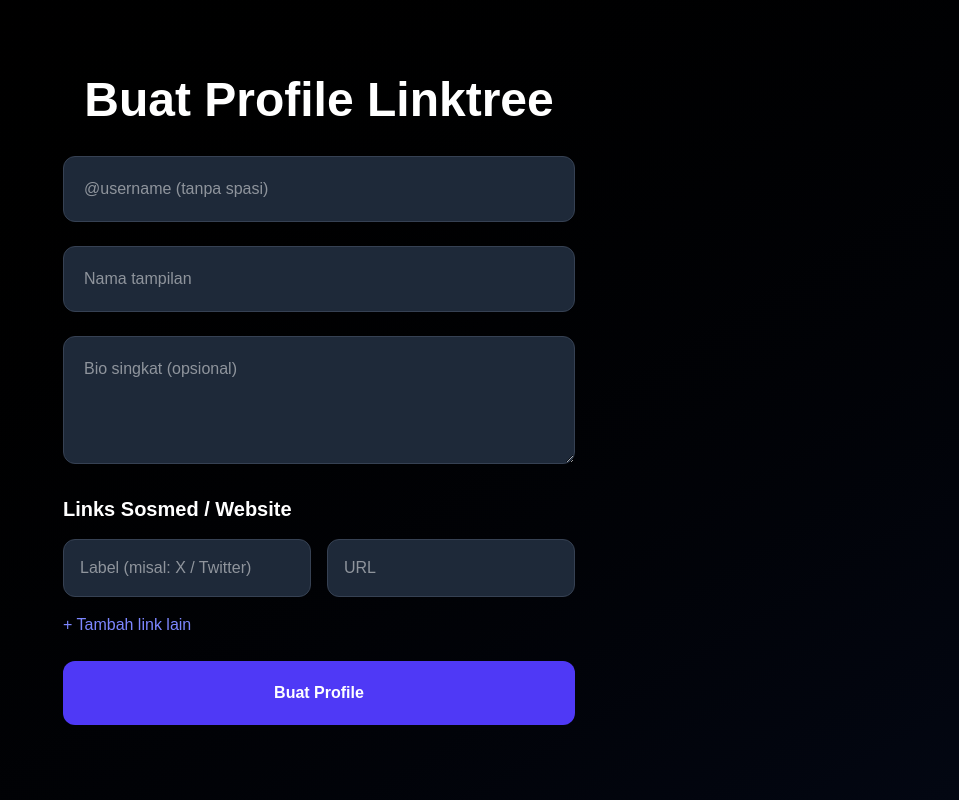
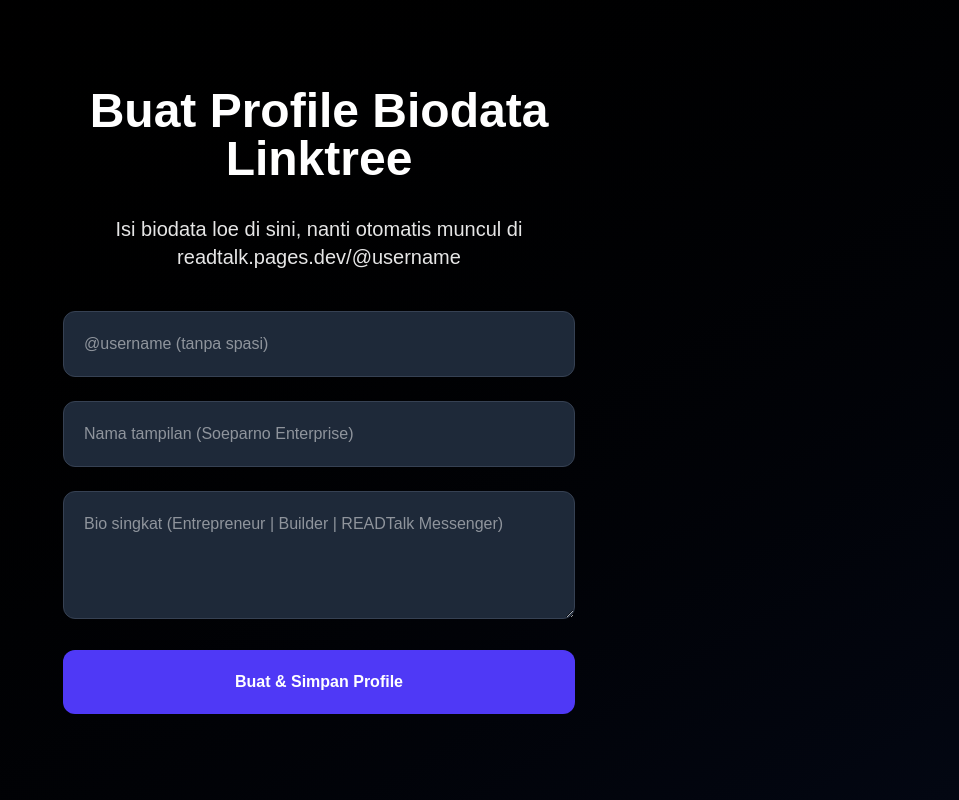
Before and after one commit to soeparnocorp/profile, a Next.js app: page / in a window 1280 px wide. Shown: the whole page, without its empty margins (321-1280 px from the left). Built offline with nearby package versions, Linux system fonts and the light colour scheme.

Commit message:
page.tsx

```diff
--- a/src/app/page.tsx
+++ b/src/app/page.tsx
@@ -1,116 +1,76 @@
-// src/app/page.tsx
-"use client";
+// src/app/page.tsx //
+import { redirect } from 'next/navigation';
 
-import { useState } from 'react';
+export default function CreateProfilePage() {
+  async function createProfile(formData: FormData) {
+    'use server';
 
-export default function CreateProfile() {
-  const [username, setUsername] = useState('');
-  const [name, setName] = useState('');
-  const [bio, setBio] = useState('');
-  const [links, setLinks] = useState([{ label: '', url: '' }]);
-  const [status, setStatus] = useState('');
+    const username = (formData.get('username') as string)?.trim().toLowerCase().replace(/^@/, '');
+    const name = formData.get('name') as string;
+    const bio = formData.get('bio') as string || '';
+    // Tambah links kalau mau, misal dari form array atau JSON string
 
-  const addLink = () => setLinks([...links, { label: '', url: '' }]);
-
-  const handleSubmit = async (e) => {
-    e.preventDefault();
-    const cleanUsername = username.trim().toLowerCase().replace(/^@/, '');
-
-    if (!cleanUsername || !name) {
-      setStatus('Username dan nama wajib diisi!');
-      return;
+    if (!username || !name) {
+      throw new Error('Username dan nama wajib diisi!');
     }
 
     try {
-      const res = await fetch('/api/profile', {
-        method: 'POST',
-        headers: { 'Content-Type': 'application/json' },
-        body: JSON.stringify({
-          username: cleanUsername,
-          name,
-          bio,
-          links,
-        }),
+      // Simpan ke D1 (PROFILE_DB) - pastikan table profiles sudah dibuat di dashboard D1
+      await env.PROFILE_DB.prepare(
+        'INSERT OR REPLACE INTO profiles (username, name, bio, updated_at) VALUES (?, ?, ?, CURRENT_TIMESTAMP)'
+      )
+        .bind(username, name, bio)
+        .run();
+
+      // Cache di KV (PROFILE_KV)
+      await env.PROFILE_KV.put(`profile:${username}`, JSON.stringify({ name, bio }), {
+        expirationTtl: 86400 * 7, // 1 minggu
       });
 
-      if (res.ok) {
-        setStatus(`Sukses! Profile @${cleanUsername} dibuat. Buka: https://readtalk.pages.dev/@${cleanUsername}`);
-      } else {
-        setStatus('Gagal menyimpan profile.');
-      }
-    } catch {
-      setStatus('Error koneksi.');
+      // Redirect ke Astro profile page setelah sukses
+      redirect(`https://readtalk.pages.dev/@${username}`);
+    } catch (err) {
+      console.error('Error simpan profile:', err);
+      throw new Error('Gagal simpan profile. Coba lagi!');
     }
-  };
+  }
 
   return (
-    <main className="min-h-screen bg-gradient-to-br from-black to-gray-950 text-white flex items-center justify-center px-6 py-12">
+    <main className="min-h-screen bg-gradient-to-br from-black to-gray-950 text-white flex flex-col items-center justify-center px-6 py-12">
       <div className="max-w-lg w-full">
-        <h1 className="text-5xl font-bold mb-8 text-center">Buat Profile Linktree</h1>
-        <form onSubmit={handleSubmit} className="space-y-6">
+        <h1 className="text-5xl font-bold mb-8 text-center">Buat Profile Biodata Linktree</h1>
+        <p className="text-xl mb-10 text-center opacity-90">
+          Isi biodata loe di sini, nanti otomatis muncul di readtalk.pages.dev/@username
+        </p>
+
+        <form action={createProfile} className="space-y-6">
           <input
-            value={username}
-            onChange={(e) => setUsername(e.target.value)}
+            name="username"
             placeholder="@username (tanpa spasi)"
             required
-            className="w-full p-5 bg-gray-800 border border-gray-700 rounded-xl focus:border-indigo-500"
+            pattern="[a-zA-Z0-9_]+"
+            title="Hanya huruf, angka, underscore"
+            className="w-full p-5 bg-gray-800 border border-gray-700 rounded-xl focus:border-indigo-500 focus:outline-none"
           />
           <input
-            value={name}
-            onChange={(e) => setName(e.target.value)}
-            placeholder="Nama tampilan"
+            name="name"
+            placeholder="Nama tampilan (Soeparno Enterprise)"
             required
-            className="w-full p-5 bg-gray-800 border border-gray-700 rounded-xl"
+            className="w-full p-5 bg-gray-800 border border-gray-700 rounded-xl focus:border-indigo-500 focus:outline-none"
           />
           <textarea
-            value={bio}
-            onChange={(e) => setBio(e.target.value)}
-            placeholder="Bio singkat (opsional)"
-            className="w-full p-5 bg-gray-800 border border-gray-700 rounded-xl h-32"
+            name="bio"
+            placeholder="Bio singkat (Entrepreneur | Builder | READTalk Messenger)"
+            className="w-full p-5 bg-gray-800 border border-gray-700 rounded-xl h-32 focus:border-indigo-500 focus:outline-none"
           />
-
-          {/* Links dinamis */}
-          <div className="space-y-4">
-            <h3 className="text-xl font-semibold">Links Sosmed / Website</h3>
-            {links.map((link, index) => (
-              <div key={index} className="flex gap-4">
-                <input
-                  value={link.label}
-                  onChange={(e) => {
-                    const newLinks = [...links];
-                    newLinks[index].label = e.target.value;
-                    setLinks(newLinks);
-                  }}
-                  placeholder="Label (misal: X / Twitter)"
-                  className="flex-1 p-4 bg-gray-800 border border-gray-700 rounded-xl"
-                />
-                <input
-                  value={link.url}
-                  onChange={(e) => {
-                    const newLinks = [...links];
-                    newLinks[index].url = e.target.value;
-                    setLinks(newLinks);
-                  }}
-                  placeholder="URL"
-                  className="flex-1 p-4 bg-gray-800 border border-gray-700 rounded-xl"
-                />
-              </div>
-            ))}
-            <button
-              type="button"
-              onClick={addLink}
-              className="text-indigo-400 hover:text-indigo-300"
-            >
-              + Tambah link lain
-            </button>
-          </div>
-
-          <button type="submit" className="w-full bg-indigo-600 py-5 rounded-xl font-bold hover:bg-indigo-700">
-            Buat Profile
+          {/* Kalau mau tambah links manual dulu, bisa pakai multiple input atau JSON field */}
+          <button
+            type="submit"
+            className="w-full bg-indigo-600 py-5 rounded-xl font-bold hover:bg-indigo-700 transition"
+          >
+            Buat & Simpan Profile
           </button>
         </form>
-
-        {status && <p className="mt-8 text-center text-lg">{status}</p>}
       </div>
     </main>
   );
```
